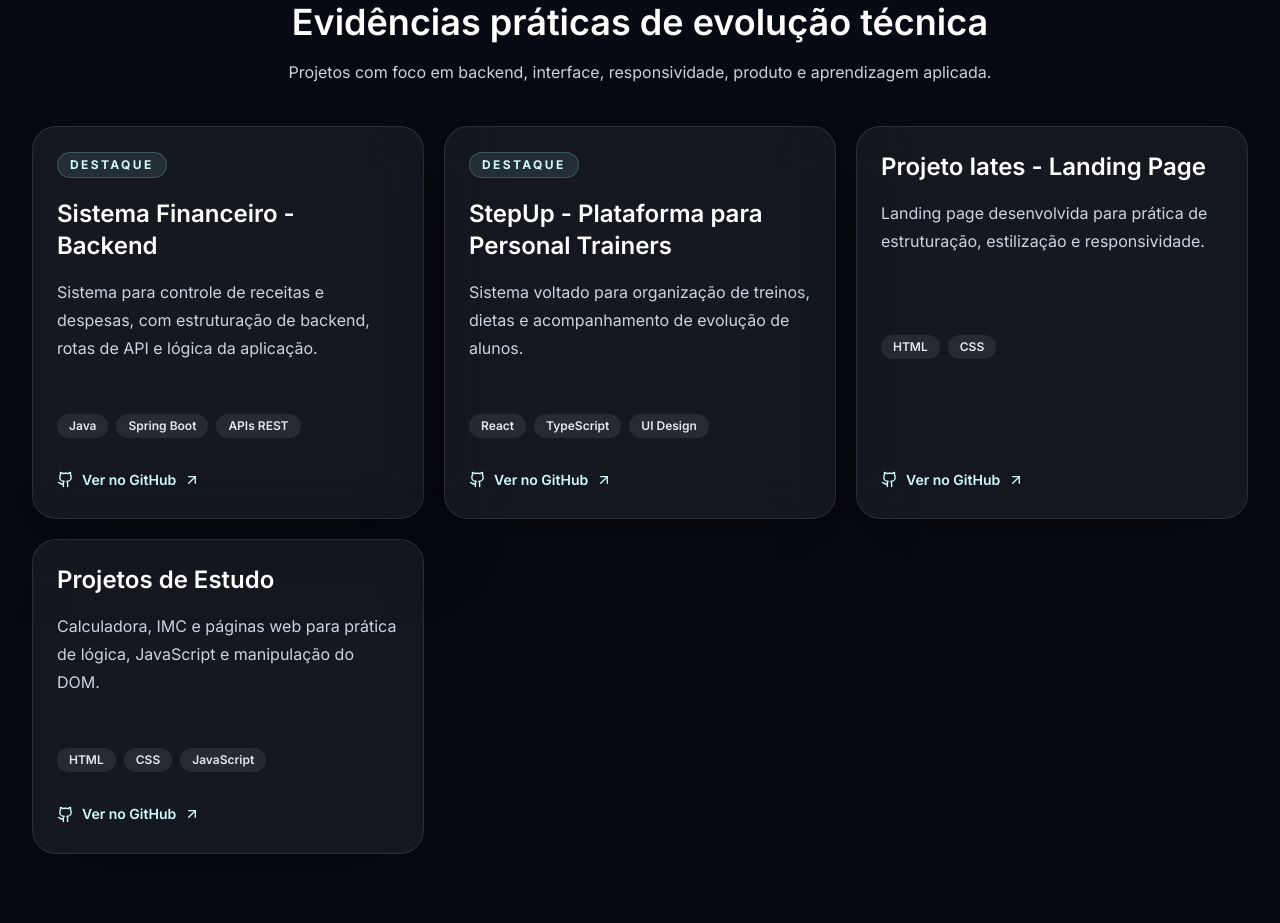
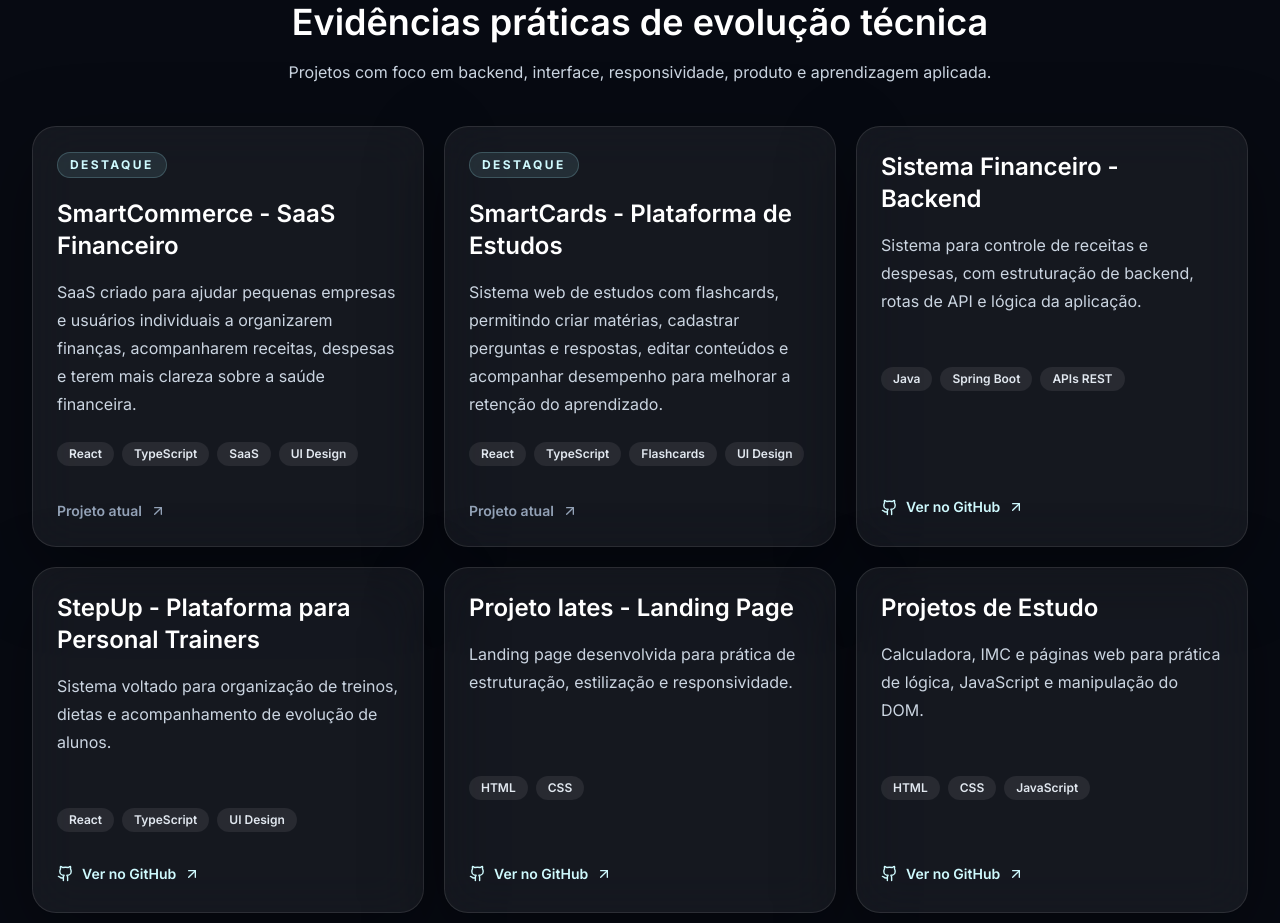
Before and after one commit to GuilhermeSBS10/Curriculo-Guilherme-Santos, a React (Vite) app: page / in a window 1280 px wide. Shown: the part 2300-3223 px from the top of the page. Built offline with nearby package versions, Linux system fonts and the light colour scheme.

Commit message:
atualiza curriculo e adiciona novos projetos

```diff
--- a/src/data/projetos.ts
+++ b/src/data/projetos.ts
@@ -8,12 +8,25 @@ export type Projeto = {
 
 export const projetos: Projeto[] = [
   {
+    nome: 'SmartCommerce - SaaS Financeiro',
+    descricao:
+      'SaaS criado para ajudar pequenas empresas e usuários individuais a organizarem finanças, acompanharem receitas, despesas e terem mais clareza sobre a saúde financeira.',
+    tecnologias: ['React', 'TypeScript', 'SaaS', 'UI Design'],
+    destaque: true,
+  },
+  {
+    nome: 'SmartCards - Plataforma de Estudos',
+    descricao:
+      'Sistema web de estudos com flashcards, permitindo criar matérias, cadastrar perguntas e respostas, editar conteúdos e acompanhar desempenho para melhorar a retenção do aprendizado.',
+    tecnologias: ['React', 'TypeScript', 'Flashcards', 'UI Design'],
+    destaque: true,
+  },
+  {
     nome: 'Sistema Financeiro - Backend',
     descricao:
       'Sistema para controle de receitas e despesas, com estruturação de backend, rotas de API e lógica da aplicação.',
     tecnologias: ['Java', 'Spring Boot', 'APIs REST'],
     github: 'https://github.com/GuilhermeSBS10/Projeto-Financeiro-Backend',
-    destaque: true,
   },
   {
     nome: 'StepUp - Plataforma para Personal Trainers',
@@ -21,7 +34,6 @@ export const projetos: Projeto[] = [
       'Sistema voltado para organização de treinos, dietas e acompanhamento de evolução de alunos.',
     tecnologias: ['React', 'TypeScript', 'UI Design'],
     github: 'https://github.com/GuilhermeSBS10/pjt-Stepup',
-    destaque: true,
   },
   {
     nome: 'Projeto Iates - Landing Page',
```
Also changed, not shown: 1 other file (tests, documents, lock files or other folders).
